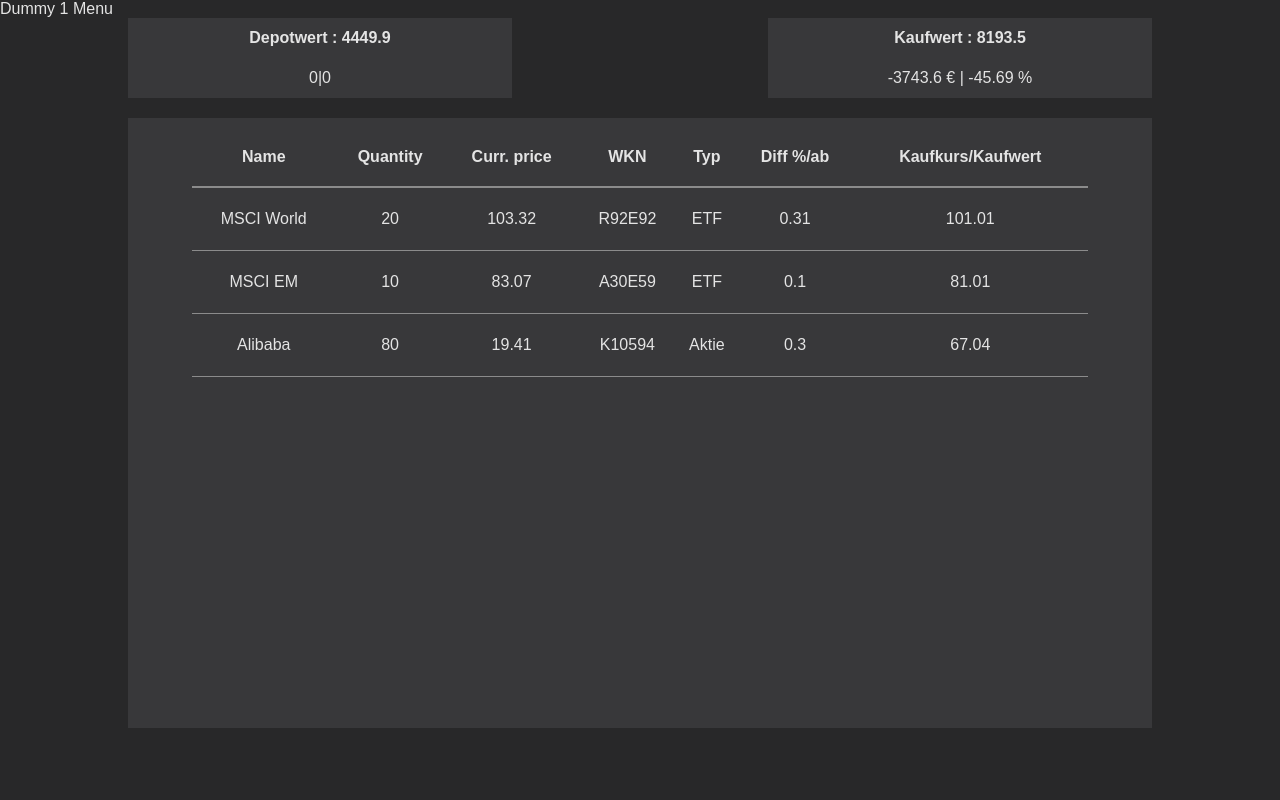
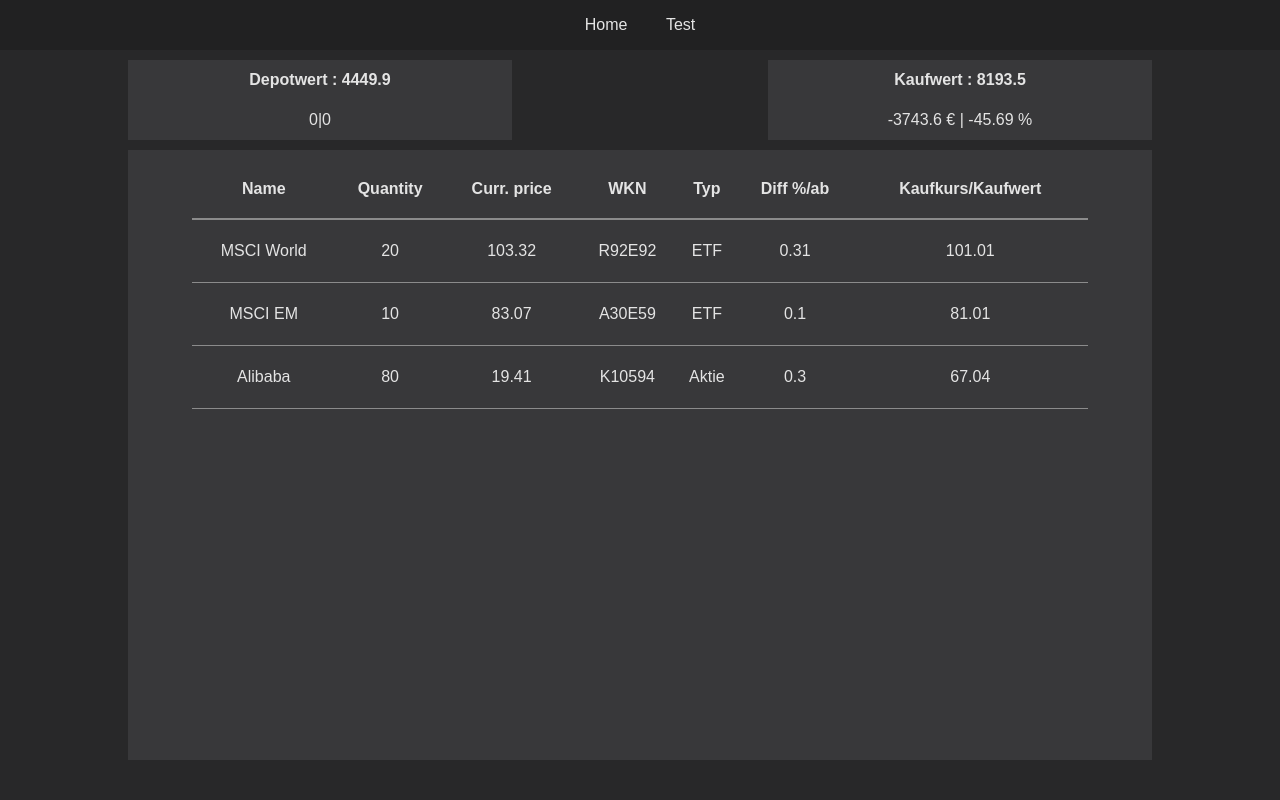
Before and after one commit to Heftigebaenger/Opfolio-OptimizedPortfolio, a Flask app: page / in a window 1280 px wide. Run offline with Flask 2, Linux system fonts and the light colour scheme.

Commit message:
Added base.html for the menu bar and the basis for the stock view

```diff
--- a/OpFolio/app.py
+++ b/OpFolio/app.py
@@ -6,20 +6,22 @@ depotwertDiff = 0
 kaufwertDiff = 0
 depotwertDiffPro = 0
 kaufwertDiffPro = 0
-stocks = [  ["MSCI World",20,103.32,"R92E92","ETF",0.31,101.01],
-            ["MSCI EM",10,83.07,"A30E59","ETF",0.1,81.01],
-            ["Alibaba",80,19.41,"K10594","Aktie",0.3,67.04]]
+stocks = {  'R92E92':["MSCI World",20,103.32,"R92E92","ETF",0.31,101.01],
+            'A30E59':["MSCI EM",10,83.07,"A30E59","ETF",0.1,81.01],
+            'K10594':["Alibaba",80,19.41,"K10594","Aktie",0.3,67.04]}
 
 def calcDepotwert():
     calc = 0
-    for stock in stocks:
-        calc = calc + stock[1]*stock[2]
+    for key in stocks:
+        calc = calc + stocks[key][1]*stocks[key][2]
+        print()
     return calc
 
 def calcKaufwert():
     calc = 0
-    for stock in stocks:
-        calc = calc + stock[1]*stock[6]
+    for key in stocks:
+        calc = calc + stocks[key][1]*stocks[key][6]
+        print(stocks[key])
     return calc
 
 
@@ -34,9 +36,17 @@ depotwert = calcDepotwert()
 kaufwert = calcKaufwert()
 kaufwertDiff= calcKaufwertDiff()
 kaufwertDiffPro = calcKaufwertDiffPro()
+
 @app.route("/")
 def index():
     return render_template("index.html",stockList=stocks,depotValue=[depotwert,kaufwert,depotwertDiff,depotwertDiffPro,kaufwertDiff,kaufwertDiffPro])
 
+def getStockPage(key):
+    print(key)
+
+
+@app.route("/stock/<wkn>")
+def stockpage(wkn):
+    return render_template("stock.html",stock=stocks[wkn])
 if __name__ == "__main__":
     app.run(debug=True)
--- /dev/null
+++ b/OpFolio/static/base.css
@@ -0,0 +1,24 @@
+*{
+    margin: 0;
+
+}
+
+body {
+    background-color: rgb(40, 40, 41);
+    color: rgb(228, 228, 228);
+    font-family: Arial, Helvetica, sans-serif
+}
+#menu{
+    height: 50px;
+    background-color: rgb(33, 33, 34);
+    width: 100%;
+    margin-bottom: 10px;
+    text-align: center;
+    line-height: 50px;
+}
+#menu a{
+
+    padding: 17px;
+    text-decoration: none;
+    color: rgb(228, 228, 228);
+}
--- a/OpFolio/static/index.css
+++ b/OpFolio/static/index.css
@@ -1,12 +1,5 @@
-*{
-    margin: 0;
 
-}
-body {
-    background-color: rgb(40, 40, 41);
-    color: rgb(228, 228, 228);
-    font-family: Arial, Helvetica, sans-serif
-}
+
 #depotwert {
     background-color: rgb(56, 56, 58);
     height: 80px;
@@ -72,6 +65,7 @@ body {
     border-bottom: 2px solid rgb(139, 139, 139);
     background-color: rgb(56, 56, 58);
 }
-.stockTableSpacer{
-
+#stockTable a{
+    text-decoration: none;
+    color:rgb(228, 228, 228);
 }
--- /dev/null
+++ b/OpFolio/templates/base.html
@@ -0,0 +1,19 @@
+<!DOCTYPE html>
+<html lang="de">
+<head>
+    <meta charset="UTF-8">
+    <meta http-equiv="X-UA-Compatible" content="IE=edge">
+    <meta name="viewport" content="width=device-width, initial-scale=1.0">
+    <link rel="stylesheet" href="{{ url_for('static', filename='base.css') }}">
+    {%block head%}
+    {%endblock%}
+</head>
+<body>
+    <div id="menu">
+        <a href="/">Home</a>
+        <a href="">Test</a>
+    </div>
+    {% block content %}
+    {%endblock%}
+</body>
+</html>
--- a/OpFolio/templates/index.html
+++ b/OpFolio/templates/index.html
@@ -1,15 +1,13 @@
-<!DOCTYPE html>
-<html lang="de">
-<head>
+{%extends "base.html"%}
+{%block head%}
     <link rel="stylesheet" href="{{ url_for('static', filename='index.css') }}">
-    <meta charset="UTF-8">
-    <meta http-equiv="X-UA-Compatible" content="IE=edge">
-    <meta name="viewport" content="width=device-width, initial-scale=1.0">
     <title>OpFolio</title>
+{%endblock%}
 
-</head>
-<body>
-    <div><a>Dummy 1 Menu</a></div>
+
+
+{%block content%}
+
     <div class="depotStatus">
         <div class="depotOuterSpacer"></div>
         <div id="depotwert">
@@ -24,7 +22,7 @@
         <div class="depotOuterSpacer"></div>
     </div>
     <div id="stockTableWrapper">
-        <div class="stockTableSpacer"> </div>
+
         <table id="stockTable">
             <tr>
                 <th>Name</th>
@@ -35,18 +33,15 @@
                 <th>Diff %/ab</th>
                 <th>Kaufkurs/Kaufwert </th>
             </tr>
-            {%for stocks in stockList %}
-
+            {%for key in stockList %}
             <tr>
-                {% for x in stocks %}
-                <td>{{x}}</td>
+                {% for x in stockList[key] %}
+                <td> <a href="stock/{{key}}">{{x}}</a></td>
                 {% endfor %}
             </tr>
             {% endfor %}
         </table>
-        <div class="stockTableSpacer"> </div>
+
     </div>
 
-
-</body>
-</html>
+{%endblock%}
```
Also changed, not shown: OpFolio/templates/stock.html (added, +7 -0 lines).
